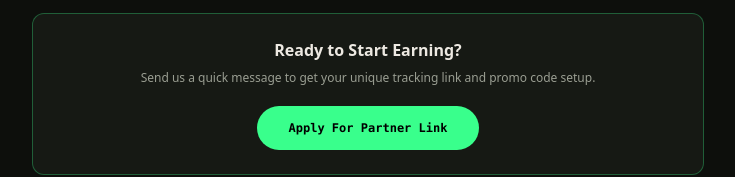
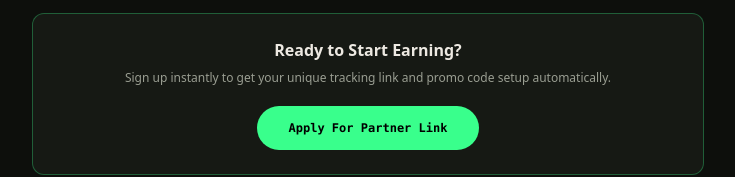
Before and after one commit to myapptly/apptly-website, a Next.js app: page /affiliates in a window 1280 px wide. Shown: the part 985-1162 px from the top of the page, without its empty margins (272-1007 px from the left). Built offline with nearby package versions, Linux system fonts and the light colour scheme.

Commit message:
Update page.tsx

```diff
--- a/app/affiliates/page.tsx
+++ b/app/affiliates/page.tsx
@@ -53,11 +53,13 @@ export default function AffiliatesPage() {
         <div className="w-full bg-[#161914] p-6 rounded-lg border border-[#39FF8C]/30 mt-4">
           <h3 className="font-bold text-base text-[#EDE9E2] mb-2">Ready to Start Earning?</h3>
           <p className="text-xs text-[#9A9E92] mb-5">
-            Send us a quick message to get your unique tracking link and promo code setup.
+            Sign up instantly to get your unique tracking link and promo code setup automatically.
           </p>
           <a
-            href="mailto:partner@myapptly.com?subject=APPTLY Affiliate Application"
-            className="inline-block text-xs font-mono font-bold text-black bg-[#39FF8C] px-8 py-3.5 rounded-full hover:bg-[#39FF8C]/90 transition-transform transform hover:scale-105"
+            href="https://apptly.promotekit.com"
+            target="_blank"
+            rel="noopener noreferrer"
+            className="inline-block text-xs font-mono font-bold text-black bg-[#39FF8C] px-8 py-3.5 rounded-full hover:bg-[#39FF8C]/95 transition-all"
           >
             Apply For Partner Link
           </a>
```
